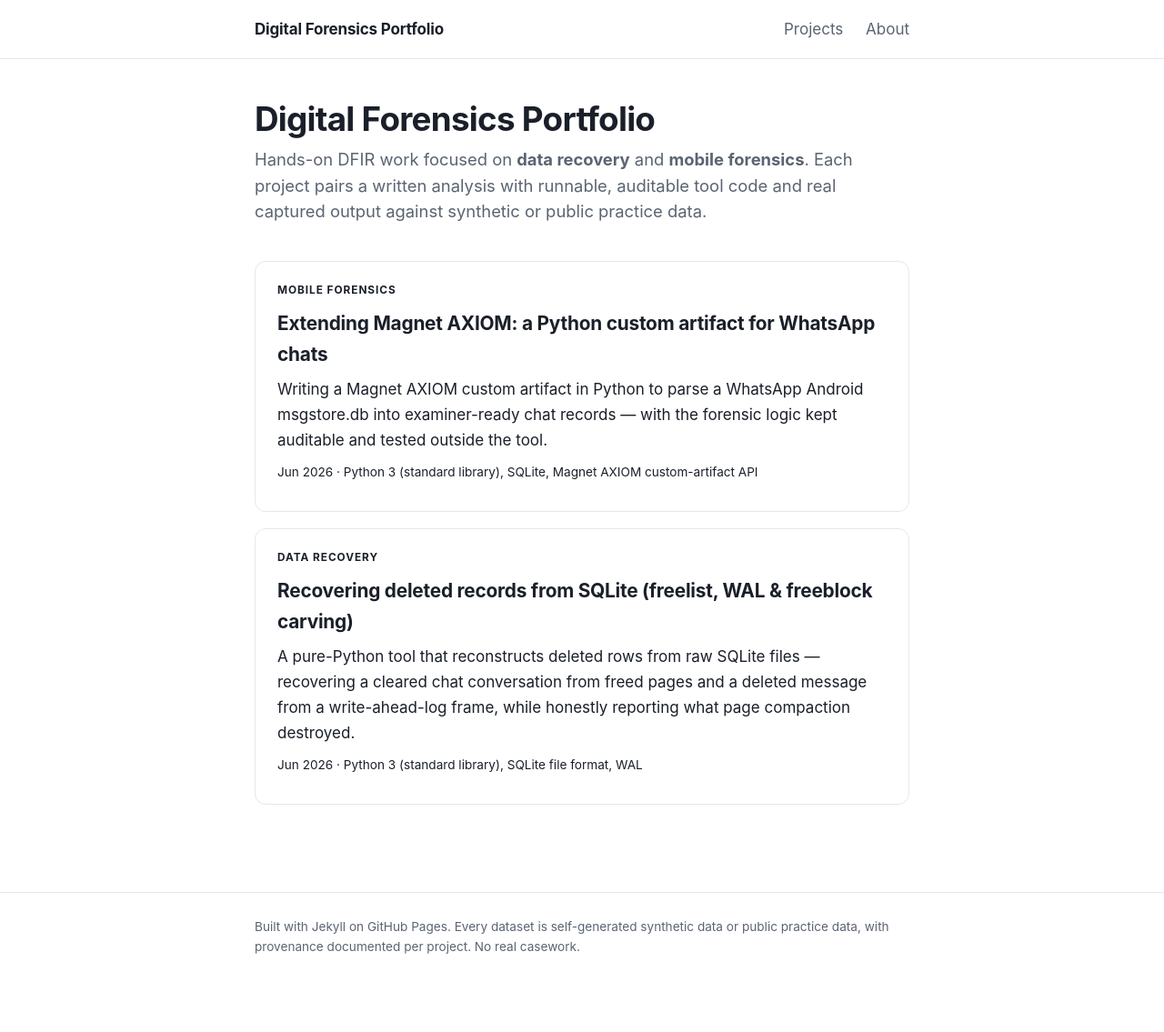
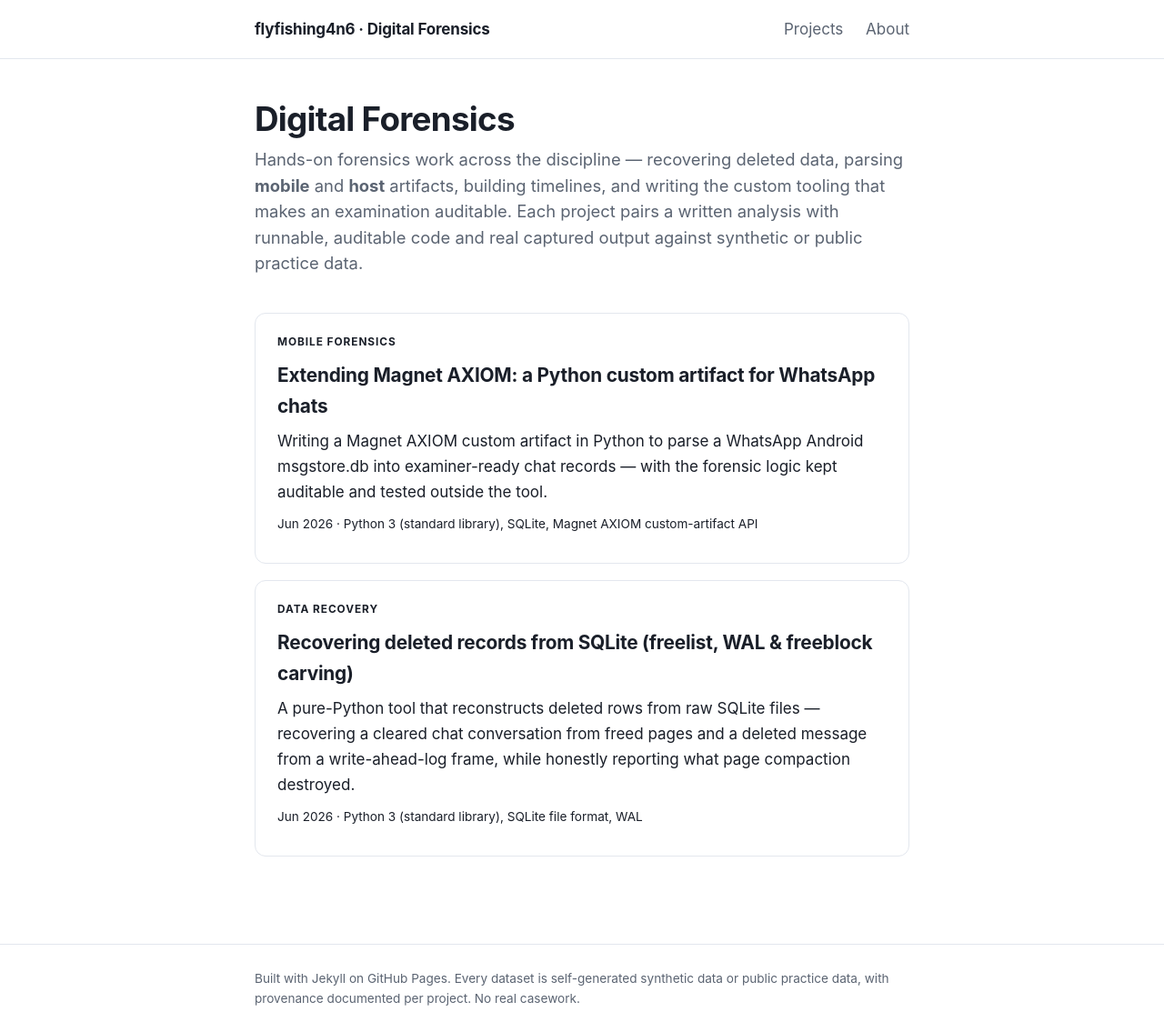
Before and after one commit to flyfishing4n6/flyfishing4n6.github.io, a Jekyll site: the page built from index.html, in a window 1280 px wide. Shown: the whole page at 91% size. Built offline with Jekyll 4.4.1, drawn with Linux system fonts in a browser that asks for light colours; before the commit the page ends 1078 px from its top, so only the background shows below that.

Commit message:
Broaden site framing beyond data recovery / mobile
Reframe the title, landing hero, and about page so the portfolio reads as
general digital-forensics work across the discipline (recovery, mobile, host
artifacts, timelines, tooling) rather than being scoped to two subdomains.

```diff
--- a/_config.yml
+++ b/_config.yml
@@ -1,6 +1,6 @@
 # GitHub Pages site config. Builds remotely on Pages — no local Jekyll needed.
-title: Digital Forensics Portfolio
-description: Hands-on DFIR work in data recovery and mobile forensics — runnable tools with real, reproducible output.
+title: flyfishing4n6 · Digital Forensics
+description: Hands-on digital forensics across the discipline — data recovery, mobile and host artifacts, and the custom tooling to analyze them. Runnable code with real, reproducible output.
 author: flyfishing4n6
 
 # Leave baseurl empty for a user/org site (username.github.io). For a project
--- a/index.html
+++ b/index.html
@@ -3,12 +3,13 @@ layout: default
 title: ""
 ---
 <section class="hero">
-  <h1>Digital Forensics Portfolio</h1>
+  <h1>Digital Forensics</h1>
   <p class="lede">
-    Hands-on DFIR work focused on <strong>data recovery</strong> and
-    <strong>mobile forensics</strong>. Each project pairs a written analysis with
-    runnable, auditable tool code and real captured output against synthetic or
-    public practice data.
+    Hands-on forensics work across the discipline — recovering deleted data,
+    parsing <strong>mobile</strong> and <strong>host</strong> artifacts, building
+    timelines, and writing the custom tooling that makes an examination
+    auditable. Each project pairs a written analysis with runnable, auditable
+    code and real captured output against synthetic or public practice data.
   </p>
 </section>
 
```
Also changed, not shown: about.md (+5 -3 lines).
